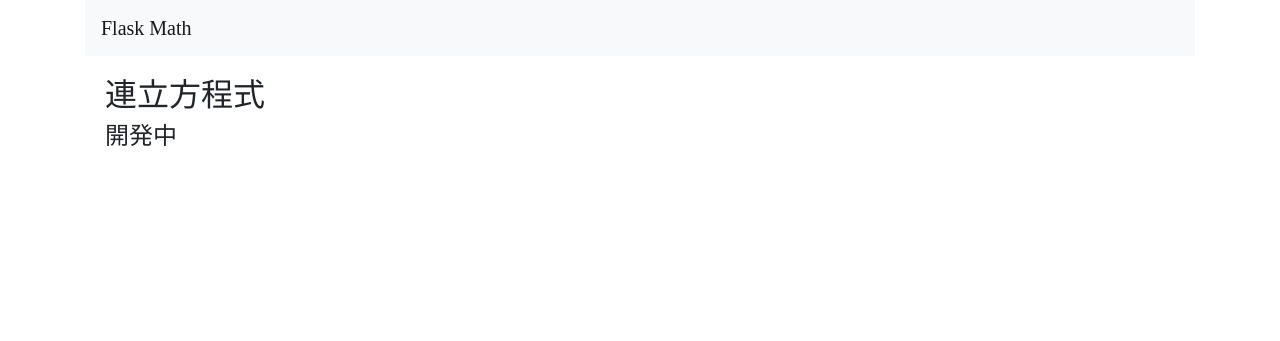
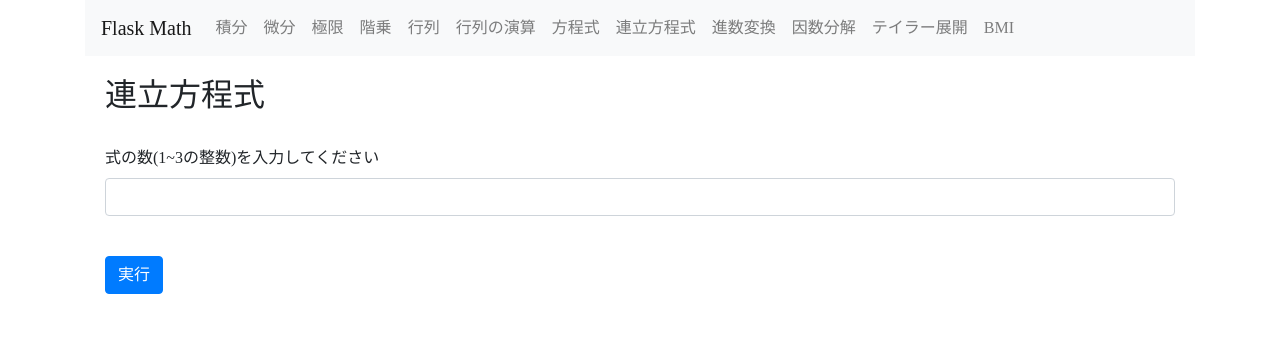
Before and after one commit to kouki-0926/Flask-Math, a Flask app: page /equations in a window 1280 px wide. Shown: the top 341 px of the page. Run offline with Flask 2, Linux system fonts and the light colour scheme; parts of the project's set-up code (start-up, migrations or seed data) failed here and were passed over; some libraries are stand-ins or nearby versions; some web fonts are replaced.

Commit message:
update equations

```diff
--- a/application/flask_math/calculation/equations.py
+++ b/application/flask_math/calculation/equations.py
@@ -1,8 +1,10 @@
 from sympy import *
+from flask import flash
 
 def equations(formula):
     try:
         anser=solve(formula)
     except:
         anser="Error"
+        flash("エラー：もう一度入力してください")
     return anser
--- a/application/flask_math/templates/equations.html
+++ b/application/flask_math/templates/equations.html
@@ -2,5 +2,19 @@
 
 {% block body %}
 <h2>連立方程式</h2>
-<h4>開発中</h4>
+<br>
+
+<form  action='{{url_for("view.equations_view")}}' method="post" enctype="multipart/form-data">
+
+  <div class="form-group">
+    <label for="InputNumber">式の数(1~3の整数)を入力してください</label>
+    <input type="text" name="number" class="form-control" id="InputNumber" value="{{number}}">
+  </div>
+
+  <br>
+  <button type="submit" class="btn btn-primary">実行</button>
+  <br><br><br>
+
+</form>
+
 {% endblock %}
--- a/application/flask_math/templates/layout.html
+++ b/application/flask_math/templates/layout.html
@@ -1,5 +1,6 @@
 <!DOCTYPE html>
 <html lang="ja" dir="ltr">
+
 <head>
   <meta charset="utf-8">
   <title>Flask Math</title>
@@ -19,11 +20,54 @@
 
 <body>
   <div class="container">
-
     <!-- ナビゲーションバー -->
     <nav class="navbar navbar-expand-lg navbar-light bg-light">
       <a class="navbar-brand" href="{{url_for('view.index_view')}}">Flask Math</a>
+      <button class="navbar-toggler" type="button" data-toggle="collapse" data-target="#navbarNav" aria-controls="navbarNav" aria-expanded="false" aria-label="Toggle navigation">
+        <span class="navbar-toggler-icon"></span>
+      </button>
+      <div class="collapse navbar-collapse" id="navbarNav">
+        <ul class="nav navbar-nav navbar-right">
+          <li class="nav-item">
+            <a class="nav-link" href="{{ url_for('view.integral_view') }}">積分</a>
+          </li>
+          <li class="nav-item">
+            <a class="nav-link" href="{{ url_for('view.derivative_view') }}">微分</a>
+          </li>
+          <li class="nav-item">
+            <a class="nav-link" href="{{ url_for('view.lim_view') }}">極限</a>
+          </li>
+          <li class="nav-item">
+            <a class="nav-link" href="{{ url_for('view.Factorial_view') }}">階乗</a>
+          </li>
+          <li class="nav-item">
+            <a class="nav-link" href="{{ url_for('view.matrix_view') }}">行列</a>
+          </li>
+          <li class="nav-item">
+            <a class="nav-link" href="{{ url_for('view.matrix_2_view') }}">行列の演算</a>
+          </li>
+          <li class="nav-item">
+            <a class="nav-link" href="{{ url_for('view.equation_view') }}">方程式</a>
+          </li>
+          <li class="nav-item">
+            <a class="nav-link" href="{{ url_for('view.equations_view') }}">連立方程式</a>
+          </li>
+          <li class="nav-item">
+            <a class="nav-link" href="{{ url_for('view.base_conversion_view') }}">進数変換</a>
+          </li>
+          <li class="nav-item">
+            <a class="nav-link" href="{{ url_for('view.factorization_view') }}">因数分解</a>
+          </li>
+          <li class="nav-item">
+            <a class="nav-link" href="{{ url_for('view.taylor_view') }}">テイラー展開</a>
+          </li>
+          <li class="nav-item">
+            <a class="nav-link" href="{{ url_for('view.BMI_view') }}">BMI</a>
+          </li>
+        </ul>
+      </div>
     </nav>
+
 
     <!-- flash -->
     {% for message in get_flashed_messages() %}
@@ -41,4 +85,5 @@
 
   </div>
 </body>
+
 </html>
--- a/application/flask_math/views.py
+++ b/application/flask_math/views.py
@@ -2,13 +2,13 @@ from flask import request, redirect, url_for, render_template, flash, session
 from flask import current_app as app
 from flask_math.calculation import *
 from flask import Blueprint
-import tkinter
 
 view=Blueprint("view",__name__)
 
 @view.route("/")
 def index_view():
     return render_template("index.html")
+
 
 @view.route("/integral",methods=["GET","POST"])
 def  integral_view():
@@ -92,7 +92,6 @@ def  Factorial_view():
         return render_template("Factorial.html")
 
 
-
 @view.route("/equation",methods=["GET","POST"])
 def  equation_view():
     if request.method=="POST":
@@ -124,28 +123,70 @@ def  factorization_view():
         return render_template("factorization.html")
 
 
-@view.route("/matrix_view",methods=["GET","POST"])
+@view.route("/equations",methods=["GET","POST"])
+def  equations_view():
+    if request.method=="POST":
+        try:
+            number=int(request.form.get("number"))
+            if number>=1 and number<=3:
+                return render_template("equations_2.html",number=number)
+            else:
+                flash("エラー:3以下の自然数を入力してください")
+                return render_template("equations.html")
+        except:
+            flash("エラー：もう一度入力してください")
+            return render_template("equations.html")
+    else:
+        return render_template("equations.html")
+
+
+@view.route("/equations_2",methods=["GET","POST"])
+def  equations_2_view():
+    if request.method=="POST":
+        number=request.form.get("number")
+        if number=="1":
+            formula_1=request.form.get("formula_1")
+            Formula=[formula_1]
+            anser=equations.equations(Formula)
+            return render_template("equations_2.html",formula_1=formula_1,anser=anser,number=int(number))
+        elif number=="2":
+            formula_1=request.form.get("formula_1")
+            formula_2=request.form.get("formula_2")
+            Formula=[formula_1,formula_2]
+            anser=equations.equations(Formula)
+            return render_template("equations_2.html",formula_1=formula_1,formula_2=formula_2,anser=anser,number=int(number))
+        elif number=="3":
+            formula_1=request.form.get("formula_1")
+            formula_2=request.form.get("formula_2")
+            formula_3=request.form.get("formula_3")
+            Formula=[formula_1,formula_2,formula_3]
+            anser=equations.equations(Formula)
+            return render_template("equations_2.html",formula_1=formula_1,formula_2=formula_2,formula_3=formula_3,anser=anser,number=int(number))
+    else:
+        return render_template("equations_2.html")
+
+
+@view.app_errorhandler(404)
+def non_existant_route(error):
+    flash("404 NOT FOUND")
+    return redirect(url_for("view.index_view"))
+
+
+
+
+
+
+@view.route("/matrix",methods=["GET","POST"])
 def  matrix_view():
     if request.method=="POST":
         return render_template("matrix.html")
     else:
         return render_template("matrix.html")
 
-@view.route("/matrix_2_view",methods=["GET","POST"])
+
+@view.route("/matrix_2",methods=["GET","POST"])
 def  matrix_2_view():
     if request.method=="POST":
         return render_template("matrix_2.html")
     else:
         return render_template("matrix_2.html")
-
-@view.route("/equations",methods=["GET","POST"])
-def  equations_view():
-    if request.method=="POST":
-        return render_template("equations.html")
-    else:
-        return render_template("equations.html")
-
-@view.app_errorhandler(404)
-def non_existant_route(error):
-    flash("404 NOT FOUND")
-    return redirect(url_for("view.index_view"))
```
Also changed, not shown: application/flask_math/templates/equations_2.html (added, +54 -0 lines). Lines whose indentation alone changed are shown as unchanged.
